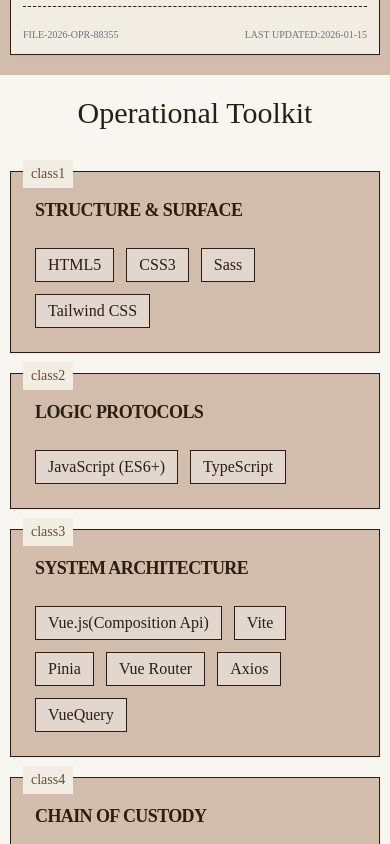
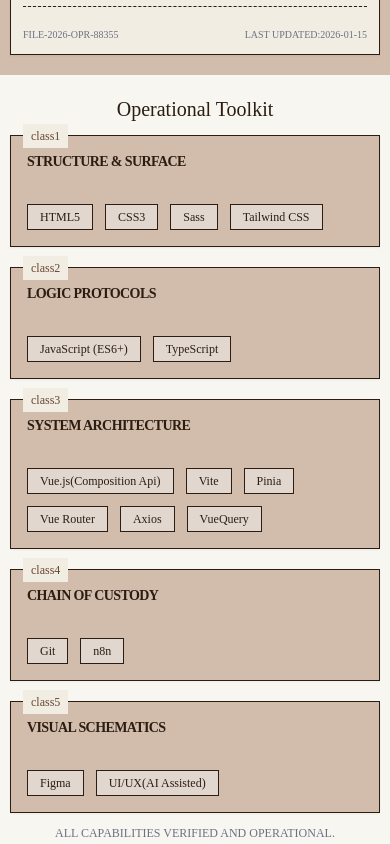
Before and after one commit to raylanraylan/personalWebsite, a Vue app: page / in a window 390 px wide. Shown: the part 940-1784 px from the top of the page. Built offline with nearby package versions, Linux system fonts and the light colour scheme; a web font is replaced by a local one.

Commit message:
feat: Implement responsive styling for the skills section, adjusting text sizes, margins, and padding across different screen sizes.

```diff
--- a/src/components/layout/Skill.vue
+++ b/src/components/layout/Skill.vue
@@ -11,23 +11,23 @@ const { tm } = useI18n();
 </script>
 <template>
   <section class="bg-elevated">
-    <h2 class="text-center text-3xl mb-10 text-on-surface">{{ $t('skills.title') }}</h2>
-    <div class="grid grid-cols-1 gap-y-5 sm:gap-5 sm:grid-cols-2 lg:grid-cols-6 lg:gap-5 mb-10">
+    <h2 class="text-center text-xl sm:text-3xl mb-3 sm:mb-10 text-on-surface">{{ $t('skills.title') }}</h2>
+    <div class="grid grid-cols-1 gap-y-5 mb-3 sm:gap-5 sm:grid-cols-2 sm:mb-10lg:grid-cols-6 lg:gap-5">
       <Card class="border-base bg-primary hover:border-spotlight-yellow relative"
         :class="Number(index) > 2 ? 'lg:col-span-3' : 'lg:col-span-2'" v-for="(skill, index) in tm('skills.items')"
         :key="index">
-        <CardHeader>
+        <CardHeader class="p-4 sm:p-6">
           <CardTitle>
-            <h3 class="text-lg text-surface">{{ skill.title }}</h3>
+            <h3 class="text-sm sm:text-lg text-surface">{{ skill.title }}</h3>
           </CardTitle>
           <CardDescription class="absolute -top-3 left-3">
-            <p class="p-1 px-2 text-sm text-paper-label bg-paper">class{{ index + 1 }}</p>
+            <p class="p-1 px-2 text-xs sm:text-sm text-paper-label bg-paper">class{{ index + 1 }}</p>
           </CardDescription>
         </CardHeader>
-        <CardContent>
+        <CardContent class="p-4 sm:p-6">
           <ul class="flex flex-wrap gap-3">
             <li v-for="(item, itemIndex) in skill.items" :key="item"
-              class="w-fit px-3 py-1 border border-base text-muted bg-surface hover:text-primary hover:bg-elevated hover:transition-colors hover:cursor-default">
+              class="w-fit px-3 py-1 border border-base text-xs sm:text-base text-muted bg-surface hover:text-primary hover:bg-elevated hover:transition-colors hover:cursor-default">
               <a v-if="skill.urls[itemIndex]" :href="skill.urls[itemIndex]" target="_blank" rel="noopener noreferrer">{{
                 item }}</a>
               <span v-else>{{ item }}</span>
@@ -36,6 +36,6 @@ const { tm } = useI18n();
         </CardContent>
       </Card>
     </div>
-    <p class="text-center text-sm text-gray-500">{{ $t('skills.description') }}</p>
+    <p class="text-center text-xs sm:text-sm text-gray-500">{{ $t('skills.description') }}</p>
   </section>
 </template>
```
